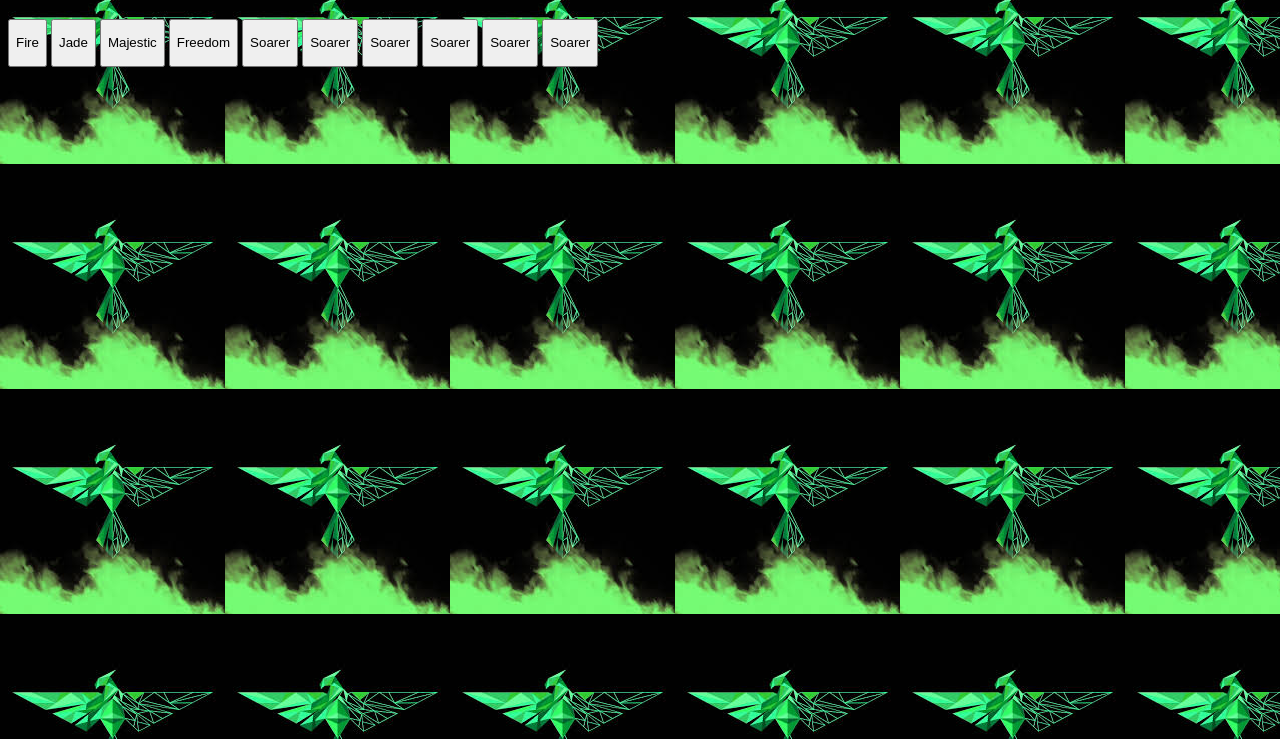
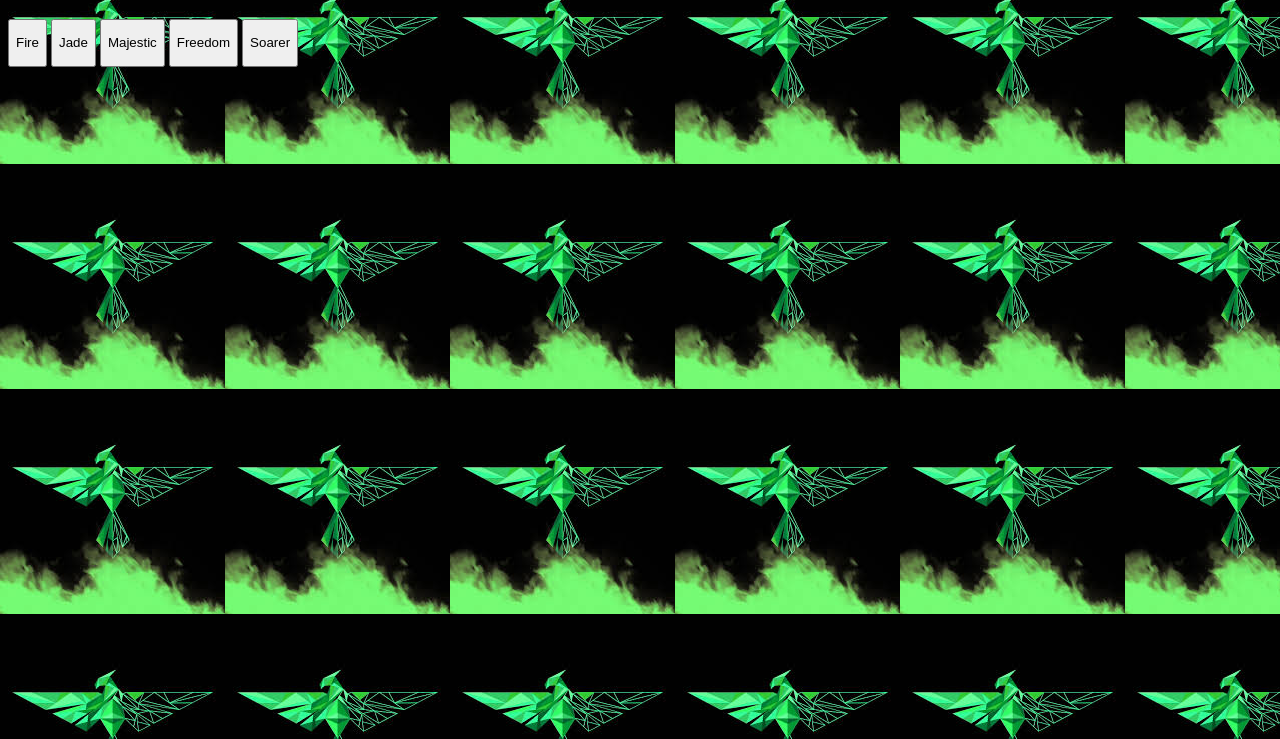
Before and after one commit to JigMenez/WD---Testing, a plain HTML site: page index.html in a window 1280 px wide. Shown: the part 61-800 px from the top of the page. Drawn offline with Linux system fonts and the light colour scheme.

Commit message:
Change Index - Background, Change Color, Testing

```diff
--- a/index.html
+++ b/index.html
@@ -29,21 +29,7 @@
             <button>
                 <p>Soarer</p>
             </button>
-            <button>
-                <p>Soarer</p>
-            </button>
-            <button>
-                <p>Soarer</p>
-            </button>
-            <button>
-                <p>Soarer</p>
-            </button>
-            <button>
-                <p>Soarer</p>
-            </button>
-            <button>
-                <p>Soarer</p>
-            </button>
+
         </nav>
     </headr>
     <section>
```
